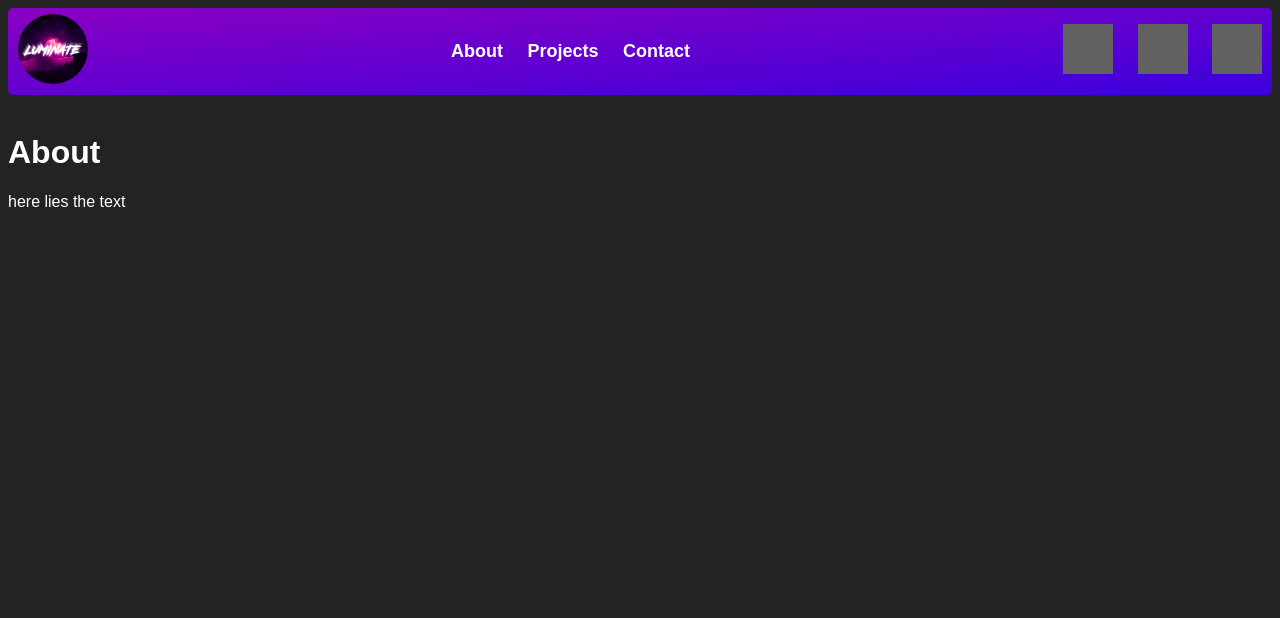
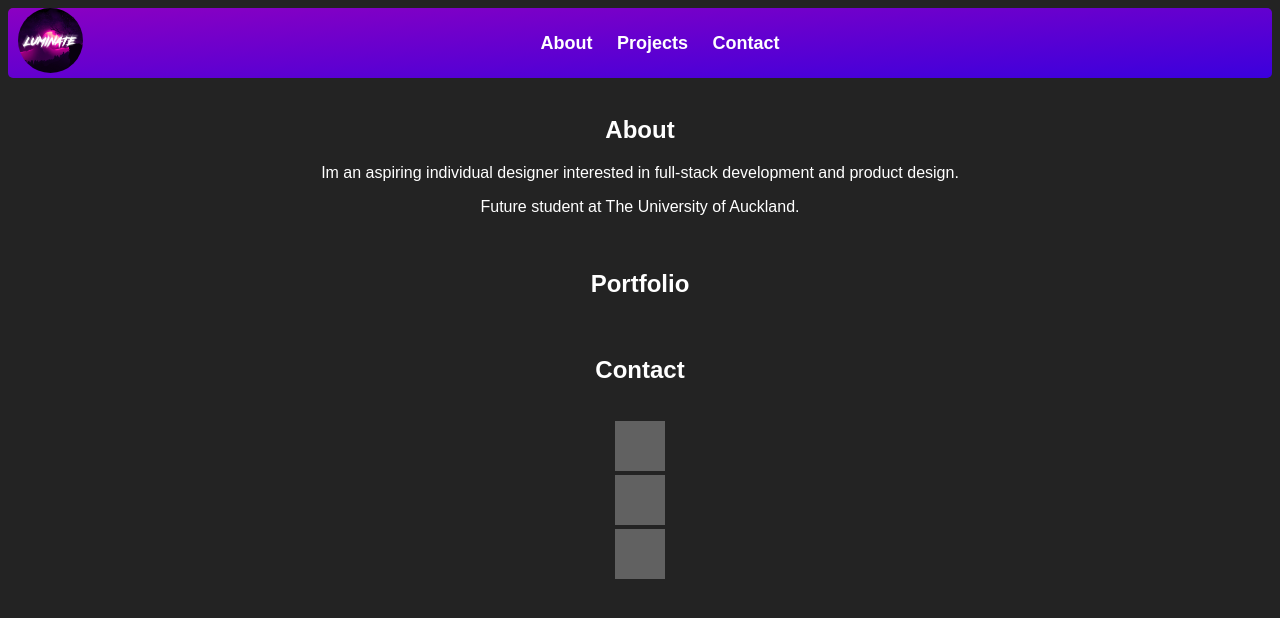
Before and after one commit to ImLuminate/Personal-Homepage, a plain HTML site: page index.html in a window 1280 px wide. Drawn offline with Linux system fonts and the light colour scheme; grey boxes are pictures that could not be loaded.

Commit message:
new commit

```diff
--- a/index.html
+++ b/index.html
@@ -1,18 +1,32 @@
 <!DOCTYPE html>
 <html lang="en">
+
 <head>
     <title>Personal Homepage</title>
     <link rel="stylesheet" href="style.css">
     <meta name="viewport" content="width=device-width, intial-scale=1.0">
 </head>
+
 <body>
     <nav>
         <a href="https://www.ImLuminate.com"><img class="title" src="assets/pfp.jpeg"></img></a>
         <ul>
-              <li class="center-nav"><a href="">About</a></li>
-              <li class="center-nav"><a href="">Projects</a></li>
-              <li class="center-nav"><a href="">Contact</a></li>
+            <li><a href="">About</a></li>
+            <li><a href="">Projects</a></li>
+            <li><a href="">Contact</a></li>
         </ul>
+    </nav>
+    <br>
+    <div class="scrolling-base">
+        <h2>About</h2>
+        <p>Im an aspiring individual designer interested in full-stack development and product design.</p>
+        <p>Future student at The University of Auckland.</p>
+        <br>
+        <h2>Portfolio</h2>
+        <p></p>
+        <br>
+        <h2>Contact</h2>
+        <p></p>
         <ul>
             <li><a href="https://www.github.com/ImLuminate">
                     <img class="icon" src="https://www.svgrepo.com/show/512317/github-142.svg"></img></a></li>
@@ -21,12 +35,7 @@
             <li><a href="https://discord.gg/gsSG8M5mCu">
                     <img class="icon" src="https://www.svgrepo.com/show/445718/discord.svg"></img></a></li>
         </ul>
-        </nav>
-    <br>
-    <div class="scrolling-base">
-    <h1>About</h1>
-    <p>here lies the text</p>
-
     </div>
 </body>
+
 </html>
--- a/style.css
+++ b/style.css
@@ -18,15 +18,21 @@ nav {
     align-items: center;
     justify-content: space-between;
     border-radius: 5px;
+    text-align: center;
 }
 
 nav ul li {
+    display: inline;
+    margin-left: 10px;
+    margin-right: 10px;
+    align-items: center;
+}
+
+ul {
     list-style: none;
     width: 100%;
     display: inline;
-    padding-right: 10px;
-    padding-left: 10px;
-
+    padding-right: 75px;
 }
 
 .icon {
@@ -37,13 +43,14 @@ nav ul li {
 }
 
 .title {
-    width: 70px;
-    height: 70px;
+    width: 65px;
+    height: 65px;
     margin-left: 10px;
-    border-radius: 70px;
+    border-radius: 65px;
 }
 
 .scrolling-base {
     overflow-y: auto;
     max-height: 100%;
+    text-align: center;
 }
```
Lines whose indentation alone changed are shown as unchanged.
